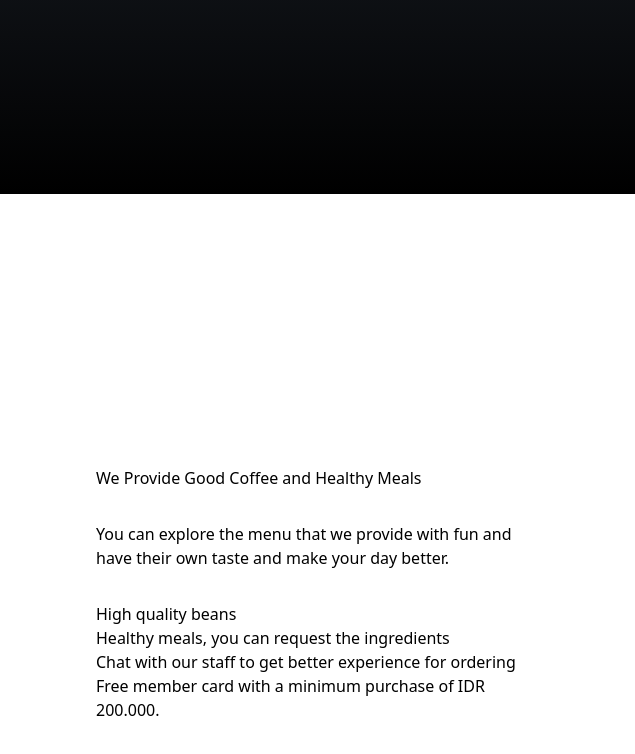
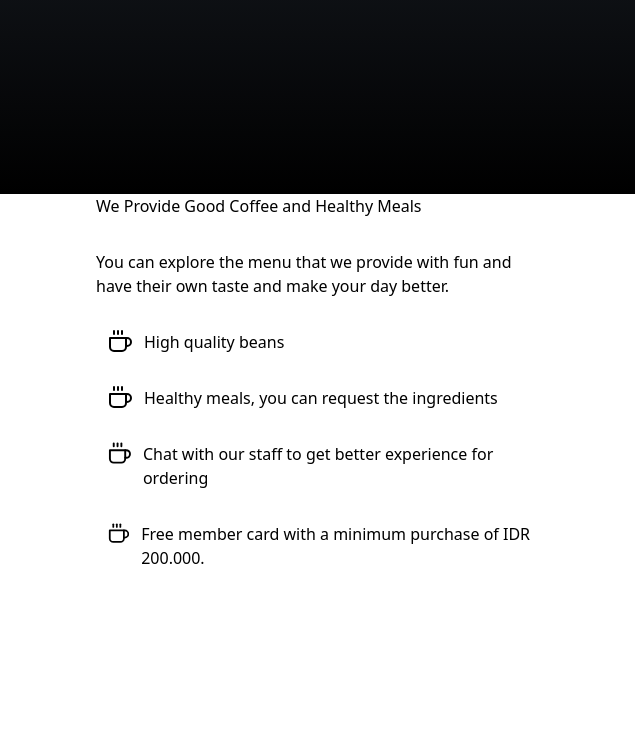
Before and after one commit to putragabrielll/fwg17-css-framework, a plain HTML site: page index.html in a window 1280 px wide. Shown: the part 600-1354 px from the top of the page, 0-635 px from the left. Drawn offline with nearby package versions, Linux system fonts and the light colour scheme.

Commit message:
udpateL index terbaru

```diff
--- a/index.html
+++ b/index.html
@@ -85,31 +85,35 @@
         <div class="flex-1 bg-[url('/assets/header-right.png')] bg-cover bg-no-repeat"></div>
     </header>
 
-    <section class="h-screen flex">
+    <section class=" flex">
         <!-- Bagian kiri -->
         <div class="flex-1 flex justify-center items-center">
             <div class="flex max-w-md flex-col gap-8">
                 <h1>We Provide Good Coffee and Healthy Meals</h1>
                 <p>You can explore the menu that we provide with fun and have their own taste and make your day better.</p>
-                <ul class="gap-8">
-                    <li>
-                        <p>High quality beans</p>
-                    </li>
-                    <li>
-                        <p>Healthy meals, you can request the ingredients</p>
-                    </li>
-                    <li>
-                        <p>Chat with our staff to get better experience for ordering</p>
-                    </li>
-                    <li>
-                        <p>Free member card with a minimum purchase of IDR 200.000.</p>
-                    </li>
-                </ul>
+                <div class="flex">
+                    <i class="mx-3" data-feather="coffee"></i>
+                    <span>High quality beans</span>
+                </div>
+                <div class="flex">
+                    <i class="mx-3" data-feather="coffee"></i>
+                    <span>Healthy meals, you can request the ingredients</span>
+                </div>
+                <div class="flex">
+                    <i class="mx-3" data-feather="coffee"></i>
+                    <span>Chat with our staff to get better experience for ordering</span>
+                </div>
+                <div class="flex">
+                    <i class="mx-3" data-feather="coffee"></i>
+                    <span>Free member card with a minimum purchase of IDR 200.000.</span>
+                </div>
             </div>
         </div>
 
         <!-- Bagian kanan -->
-        <div class="flex-1 bg-[url('/assets/staff.png')] bg-contain bg-no-repeat"></div>
+        <div class="flex-1">
+            <img class="w-full" src="/assets/staff.png" alt="">
+        </div>
     </section>
 
     <section class="h-screen"></section>
```
